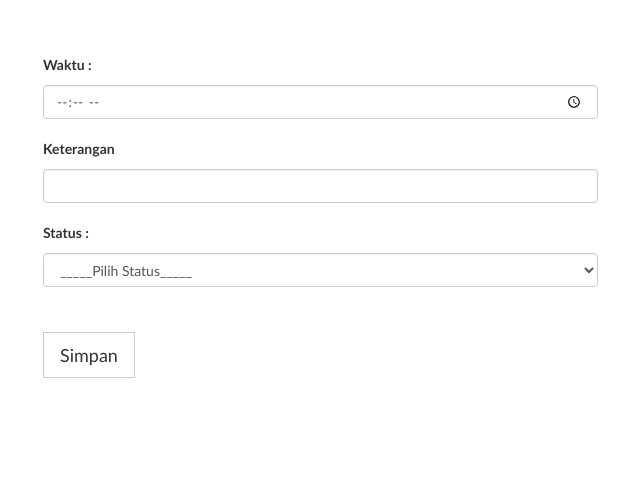
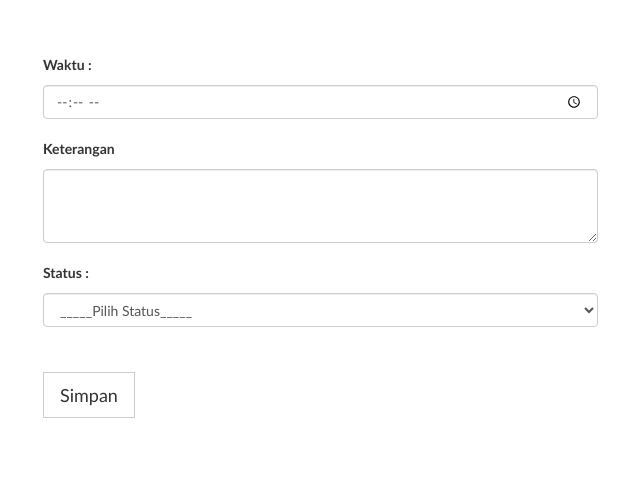
Before and after one commit to sauliakarina/PLN-WAN-2, a CodeIgniter app: page /database/c_form/editprogress in a window 1280 px wide. Shown: the part 297-780 px from the top of the page, without its empty margins (27-667 px from the left). Run offline with CodeIgniter, Linux system fonts and the light colour scheme; some libraries are stand-ins or nearby versions.

Commit message:
input progress

```diff
--- a/application/views/form_edit_progress.php
+++ b/application/views/form_edit_progress.php
@@ -21,7 +21,7 @@
                     </div>
                         <div class="form-group">
                           <label for="nama">Keterangan </label>
-                          <input id="nama" type="text" class="form-control" name="nama">
+                          <textarea rows="3" class="form-control"></textarea>
                         </div>
 
                        <div class="form-group">
--- a/application/views/form_tambah_progress.php
+++ b/application/views/form_tambah_progress.php
@@ -21,7 +21,7 @@
                     </div>
                         <div class="form-group">
                           <label for="nama">Keterangan </label>
-                          <input id="nama" type="text" class="form-control" name="nama">
+                          <textarea rows="3" class="form-control"></textarea>
                         </div>
 
                        <div class="form-group">
```
